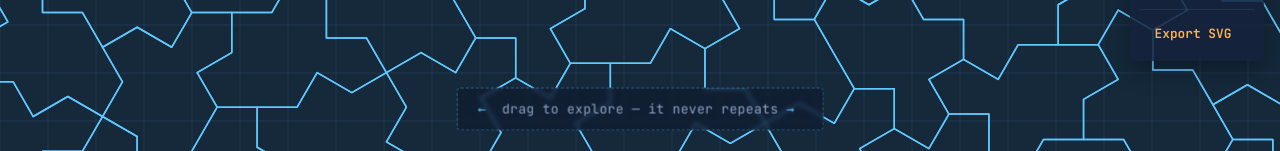
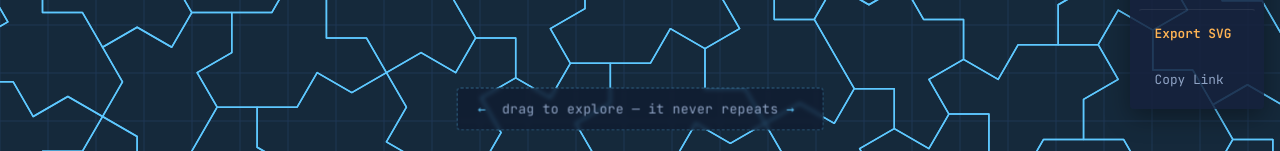
Before and after one commit to ctkrug/monotile, a website built with Vite: page index.html in a window 1280 px wide. Shown: the part 319-470 px from the top of the page. Built offline with nearby package versions, Linux system fonts and the light colour scheme.

Commit message:
feat: add Copy Link button markup to the scheme panel
Reuses .scheme-btn styling; deliberately has no data-scheme attribute
so it's excluded from the scheme-switch handler, same as export-btn.

```diff
--- a/index.html
+++ b/index.html
@@ -66,6 +66,7 @@
               Orientation
             </button>
             <button type="button" class="scheme-btn export-btn" id="export-btn">Export SVG</button>
+            <button type="button" class="scheme-btn" id="share-btn">Copy Link</button>
           </div>
         </div>
         <div class="crosshair" id="crosshair" aria-hidden="true"></div>
```
